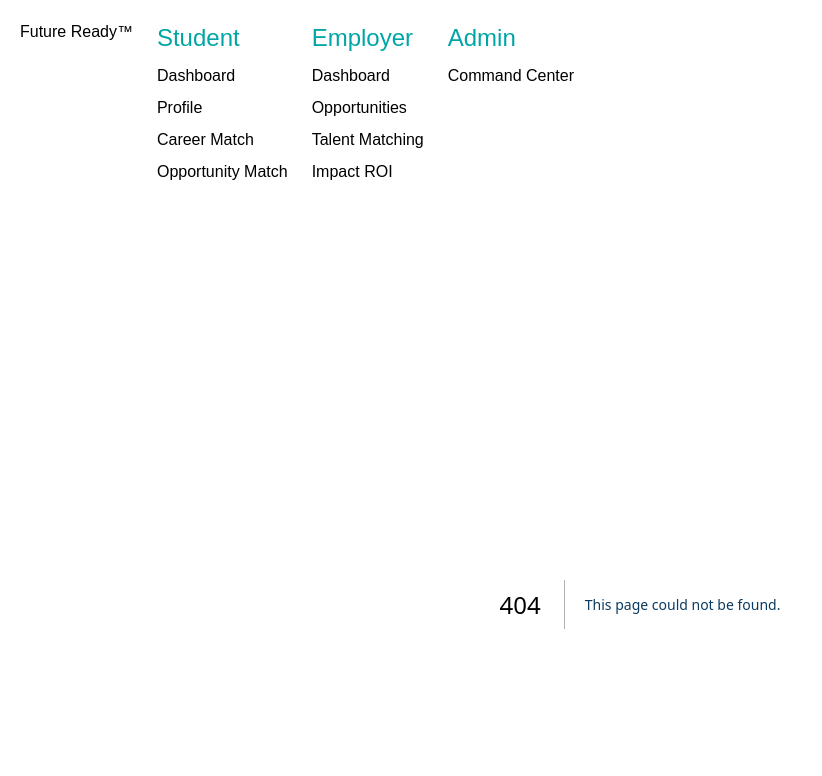
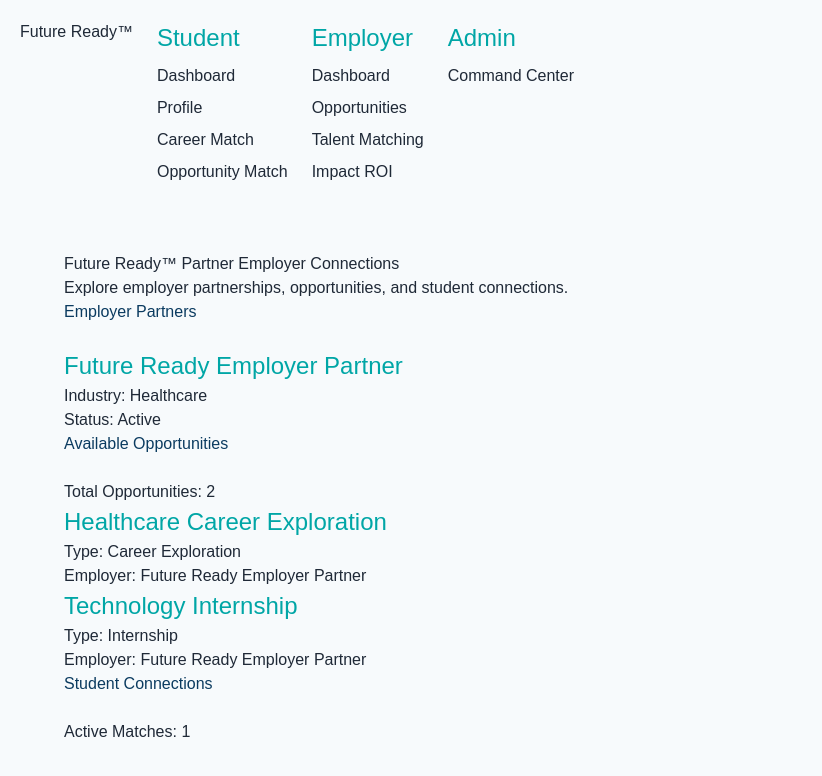
Before and after one commit to Link-Lake-Norman/Build6-, a Next.js app: page /partner-portal/employers in a window 1280 px wide. Before the commit this address had no page. Shown: the top 776 px of the page, without its empty margins (0-822 px from the left). Built offline with nearby package versions, Linux system fonts and the light colour scheme.

Commit message:
Add partner employer connections view

```diff
--- /dev/null
+++ b/app/partner-portal/employers/page.tsx
@@ -0,0 +1,96 @@
+import { employers } from "@/content/employers";
+import { opportunities } from "@/content/opportunities";
+import { matches } from "@/content/matches";
+
+export default function PartnerEmployersPage() {
+
+  return (
+    <main>
+
+      <h1>
+        Future Ready™ Partner Employer Connections
+      </h1>
+
+      <p>
+        Explore employer partnerships, opportunities, and student connections.
+      </p>
+
+
+      <section>
+
+        <h2>
+          Employer Partners
+        </h2>
+
+        {employers.map((employer) => (
+
+          <article key={employer.id}>
+
+            <h3>
+              {employer.name}
+            </h3>
+
+            <p>
+              Industry: {employer.industry}
+            </p>
+
+            <p>
+              Status: {employer.status}
+            </p>
+
+          </article>
+
+        ))}
+
+      </section>
+
+
+      <section>
+
+        <h2>
+          Available Opportunities
+        </h2>
+
+        <p>
+          Total Opportunities: {opportunities.length}
+        </p>
+
+        {opportunities.map((opportunity) => (
+
+          <article key={opportunity.id}>
+
+            <h3>
+              {opportunity.title}
+            </h3>
+
+            <p>
+              Type: {opportunity.type}
+            </p>
+
+            <p>
+              Employer: {opportunity.employer}
+            </p>
+
+          </article>
+
+        ))}
+
+      </section>
+
+
+      <section>
+
+        <h2>
+          Student Connections
+        </h2>
+
+        <p>
+          Active Matches: {matches.length}
+        </p>
+
+      </section>
+
+
+    </main>
+  );
+}
```
